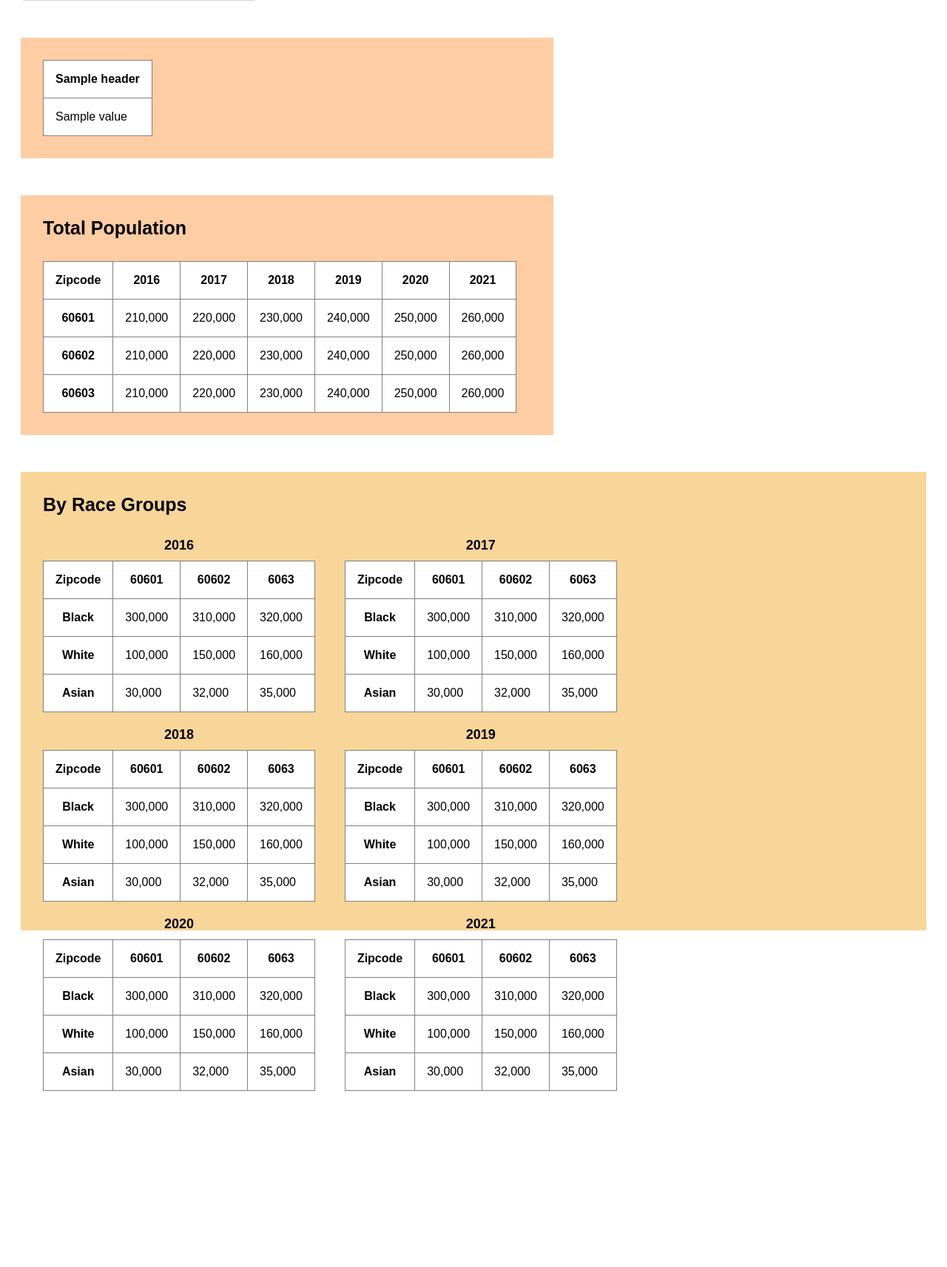
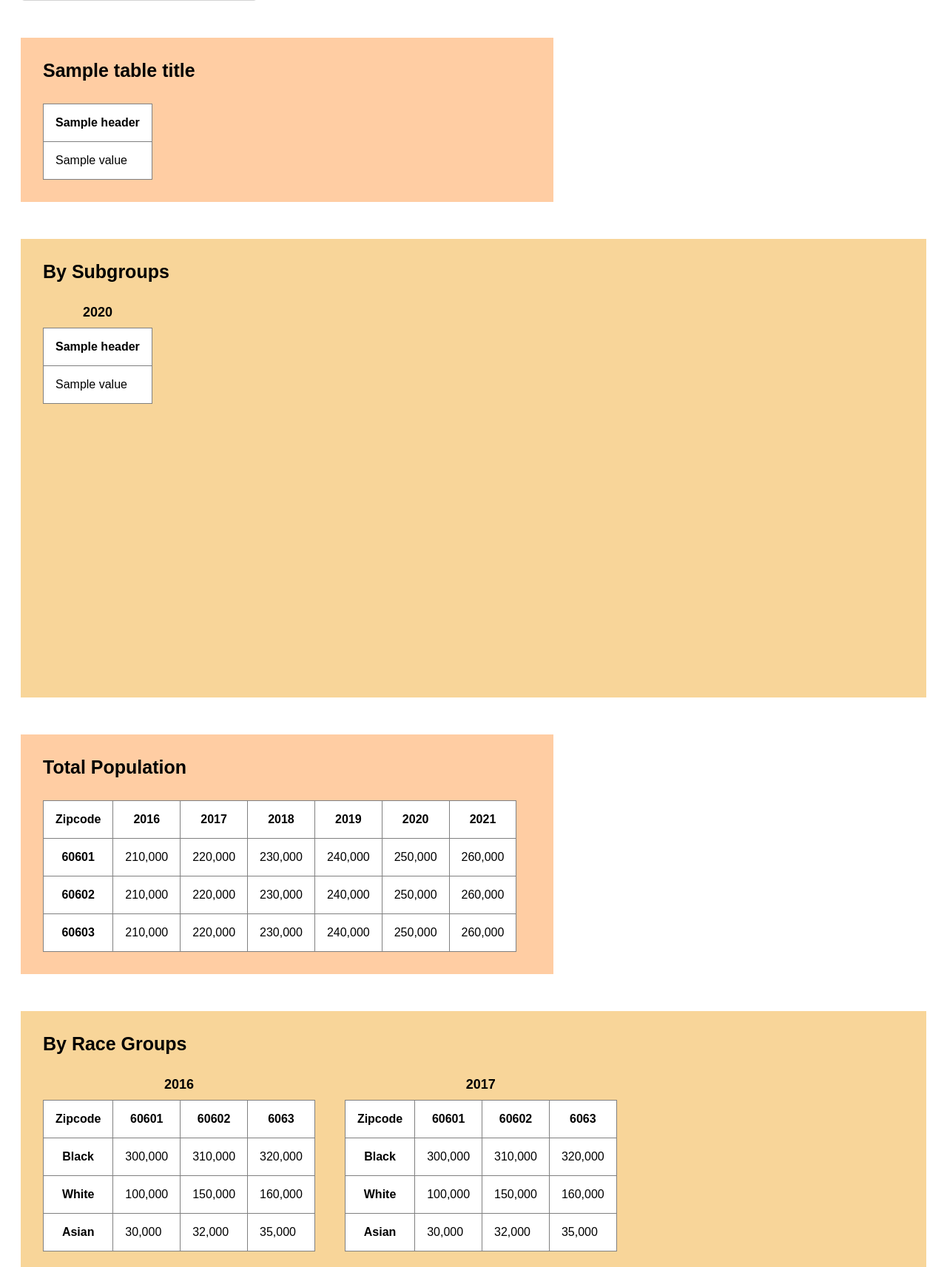
Before and after one commit to jamesturk/DataForGood-chicago, a Django app: template dataforgood/main/templates/dataandvisualize.html in a window 1280 px wide. Shown: the part 756-2469 px from the top of the page at 74% size. Before the commit the page ends 2231 px from the top, so only its background shows below. Run offline with Django 5.2, Linux system fonts and the light colour scheme; tables that the repository leaves empty hold one stand-in row (values such as "Sample post"); the template is opened without the code that fills it: values that come from a table or form of the project are taken from there, most other values are stand-ins (such as "Sample title", 1, 10 or a date in 2020).

Commit message:
updated html code to output subgroup table

```diff
--- a/dataforgood/main/templates/dataandvisualize.html
+++ b/dataforgood/main/templates/dataandvisualize.html
@@ -202,6 +202,7 @@
         </div>
 
         <div class="maintable" id="table"">
+            <h3> {{table_title}} </h3>
             <table class="table1" border="1">
                 <tr>
                     {% for header in field.headers %}
@@ -216,6 +217,28 @@
                 {% endfor %}
             </table>
         </div>
+
+
+        <div class="subtable" id="table"">
+            <h3> By Subgroups </h3>
+            <table class="table2" border="1">
+                <caption> {{subtable_year}} </caption>
+                <tr>
+                    {% for header in subtable_field.headers %}
+                        <th> {{ header }} </th>
+                    {% endfor %}
+                    {% for row in subtable_field.rows %}
+                    <tr>
+                        {% for value in row %}
+                            <td>{{value}}</td>
+                        {% endfor %}
+                    </tr>
+                {% endfor %}
+            </table>
+        </div>
+
+
+
 
         <div class="maintable">
             <h3> Total Population </h3>
```
